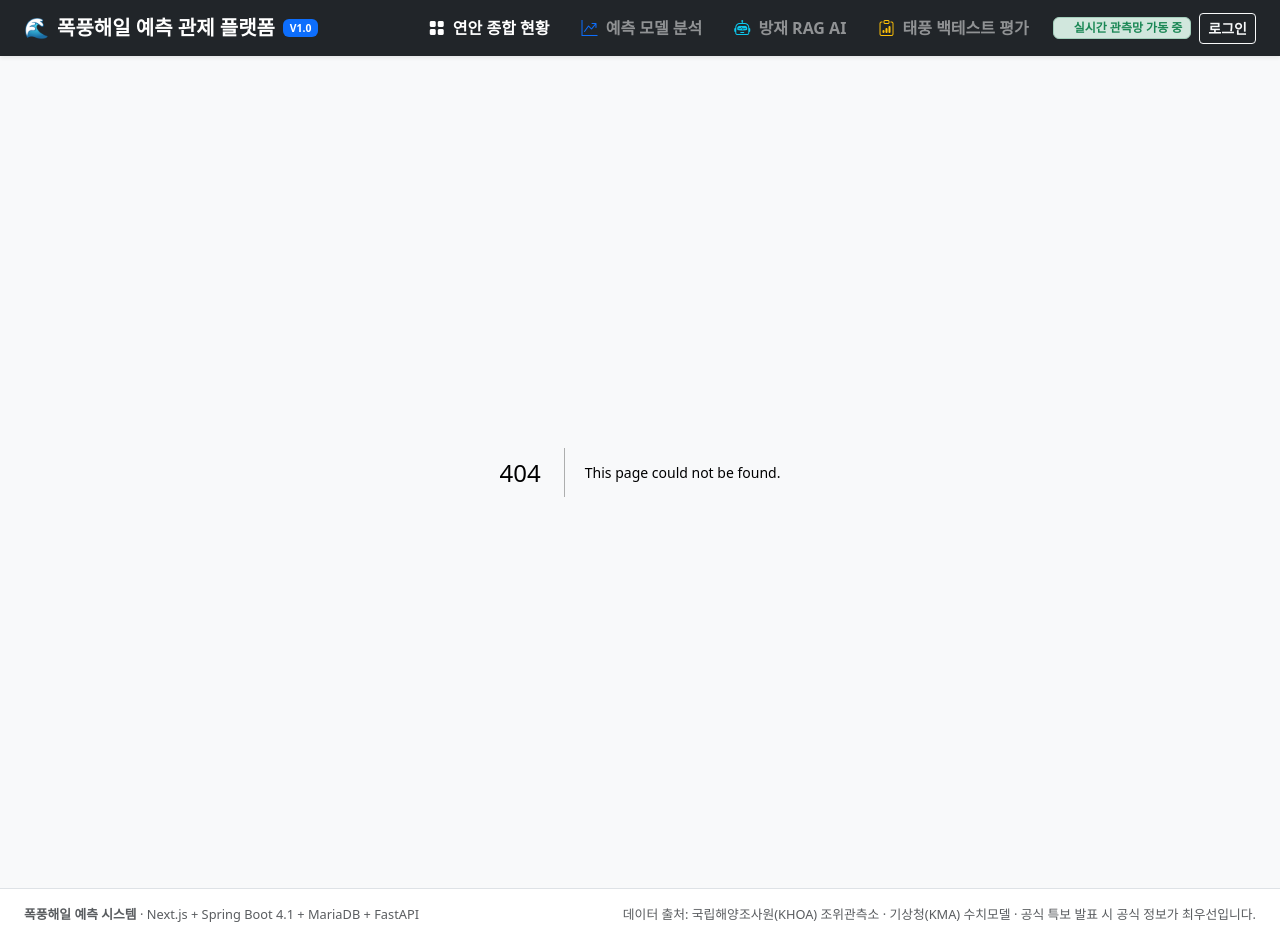
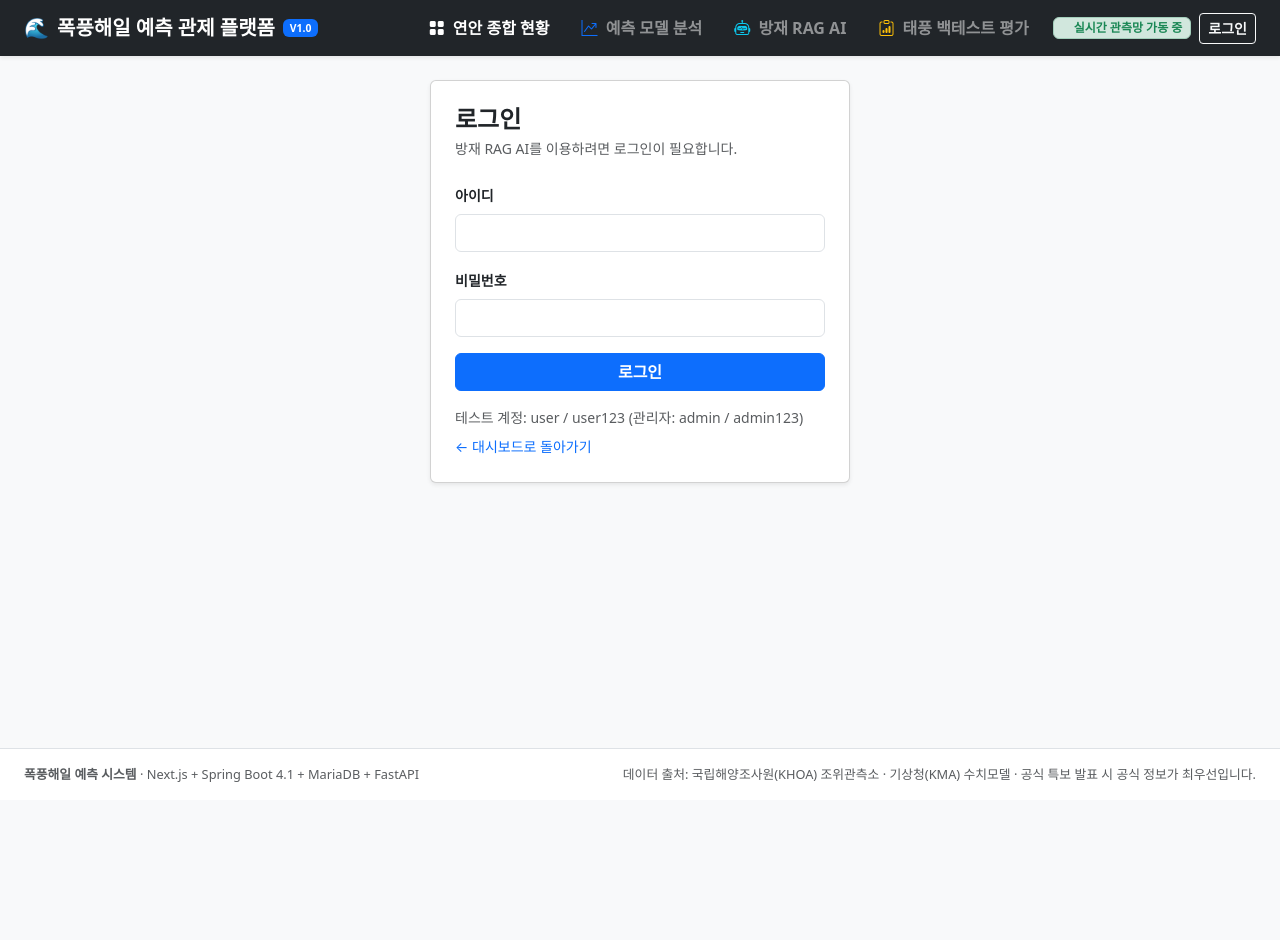
Before and after one commit to bsoh1424-hub/disaster_predict_platform, a Next.js app in the folder frontend/: page /login in a window 1280 px wide. Before the commit this address had no page. After the commit the page ends 800 px from the top, so only its background shows below. Built offline with nearby package versions, Linux system fonts and the light colour scheme; no server answers.

Commit message:
frontend: add login page (redirects back to ?next= after login)

```diff
--- /dev/null
+++ b/frontend/src/app/login/page.tsx
@@ -0,0 +1,96 @@
+'use client';
+
+import React, { Suspense, useState } from 'react';
+import Link from 'next/link';
+import { useRouter, useSearchParams } from 'next/navigation';
+import { api } from '../../lib/api';
+
+function LoginContent() {
+  const router = useRouter();
+  const searchParams = useSearchParams();
+  const next = searchParams.get('next') || '/rag';
+
+  const [username, setUsername] = useState('');
+  const [password, setPassword] = useState('');
+  const [error, setError] = useState<string | null>(null);
+  const [loading, setLoading] = useState(false);
+
+  const handleSubmit = async (e: React.FormEvent) => {
+    e.preventDefault();
+    if (!username.trim() || !password || loading) return;
+    setLoading(true);
+    setError(null);
+    try {
+      const res = await api.login(username.trim(), password);
+      localStorage.setItem('token', res.token);
+      router.push(next);
+    } catch {
+      setError('로그인에 실패했습니다. 아이디 또는 비밀번호를 확인하세요.');
+    } finally {
+      setLoading(false);
+    }
+  };
+
+  return (
+    <div className="py-2 d-flex justify-content-center">
+      <div className="card shadow-sm" style={{ width: '100%', maxWidth: '420px' }}>
+        <div className="card-body p-4">
+          <h4 className="fw-bold mb-1">로그인</h4>
+          <p className="text-muted small mb-4">
+            방재 RAG AI를 이용하려면 로그인이 필요합니다.
+          </p>
+          {error && (
+            <div className="alert alert-danger py-2 px-3 small">{error}</div>
+          )}
+          <form onSubmit={handleSubmit} className="vstack gap-3">
+            <div>
+              <label className="form-label small fw-semibold">아이디</label>
+              <input
+                type="text"
+                className="form-control"
+                value={username}
+                onChange={(e) => setUsername(e.target.value)}
+                autoComplete="username"
+                disabled={loading}
+              />
+            </div>
+            <div>
+              <label className="form-label small fw-semibold">비밀번호</label>
+              <input
+                type="password"
+                className="form-control"
+                value={password}
+                onChange={(e) => setPassword(e.target.value)}
+                autoComplete="current-password"
+                disabled={loading}
+              />
+            </div>
+            <button type="submit" className="btn btn-primary fw-semibold" disabled={loading}>
+              {loading ? '로그인 중...' : '로그인'}
+            </button>
+          </form>
+          <p className="text-muted small mt-3 mb-0">
+            테스트 계정: user / user123 (관리자: admin / admin123)
+          </p>
+          <Link href="/" className="small text-decoration-none d-inline-block mt-2">
+            &larr; 대시보드로 돌아가기
+          </Link>
+        </div>
+      </div>
+    </div>
+  );
+}
+
+export default function LoginPage() {
+  return (
+    <Suspense
+      fallback={
+        <div className="py-5 text-center text-muted">
+          <div className="spinner-border text-primary" role="status"></div>
+        </div>
+      }
+    >
+      <LoginContent />
+    </Suspense>
+  );
+}
```
